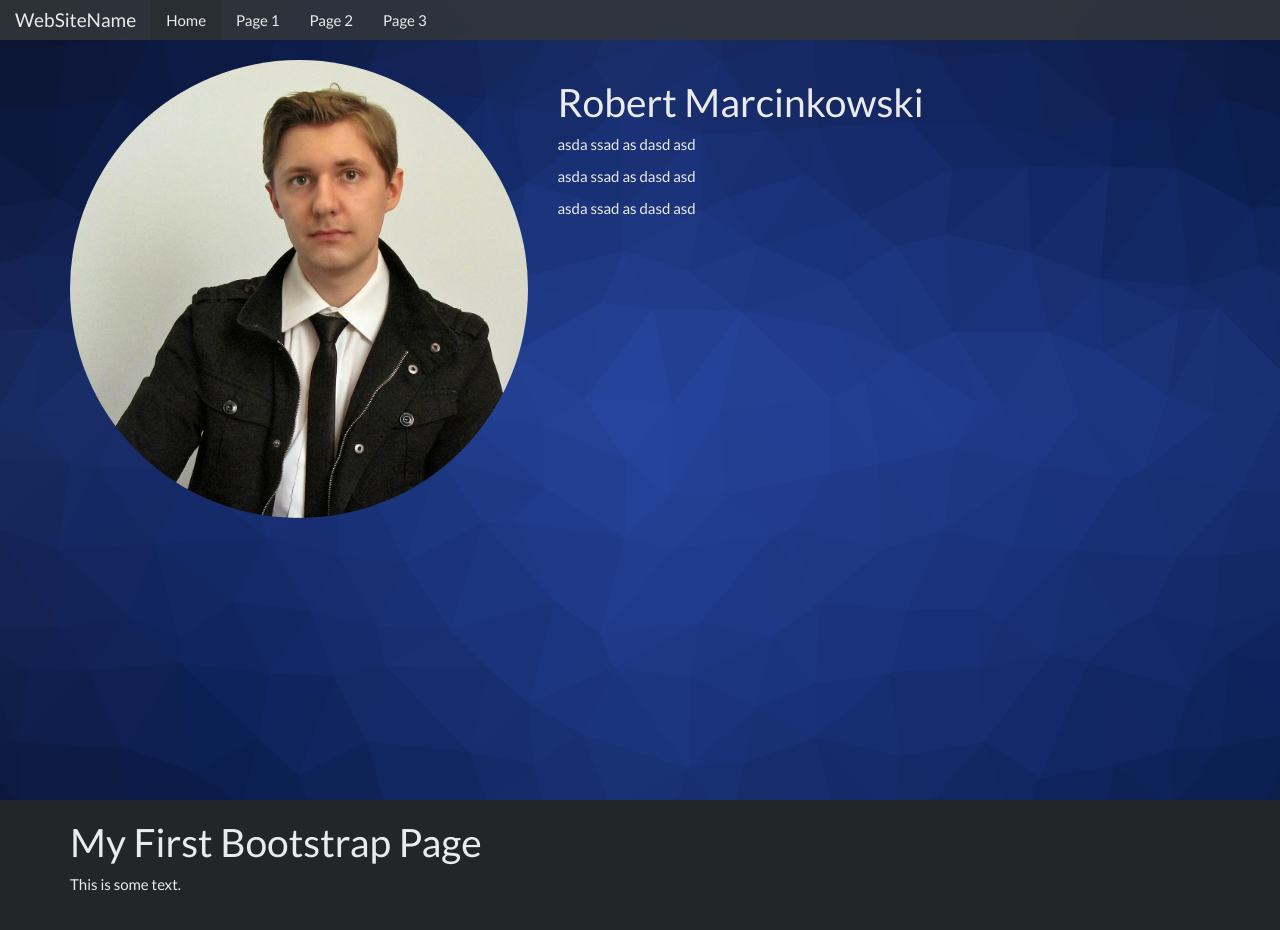
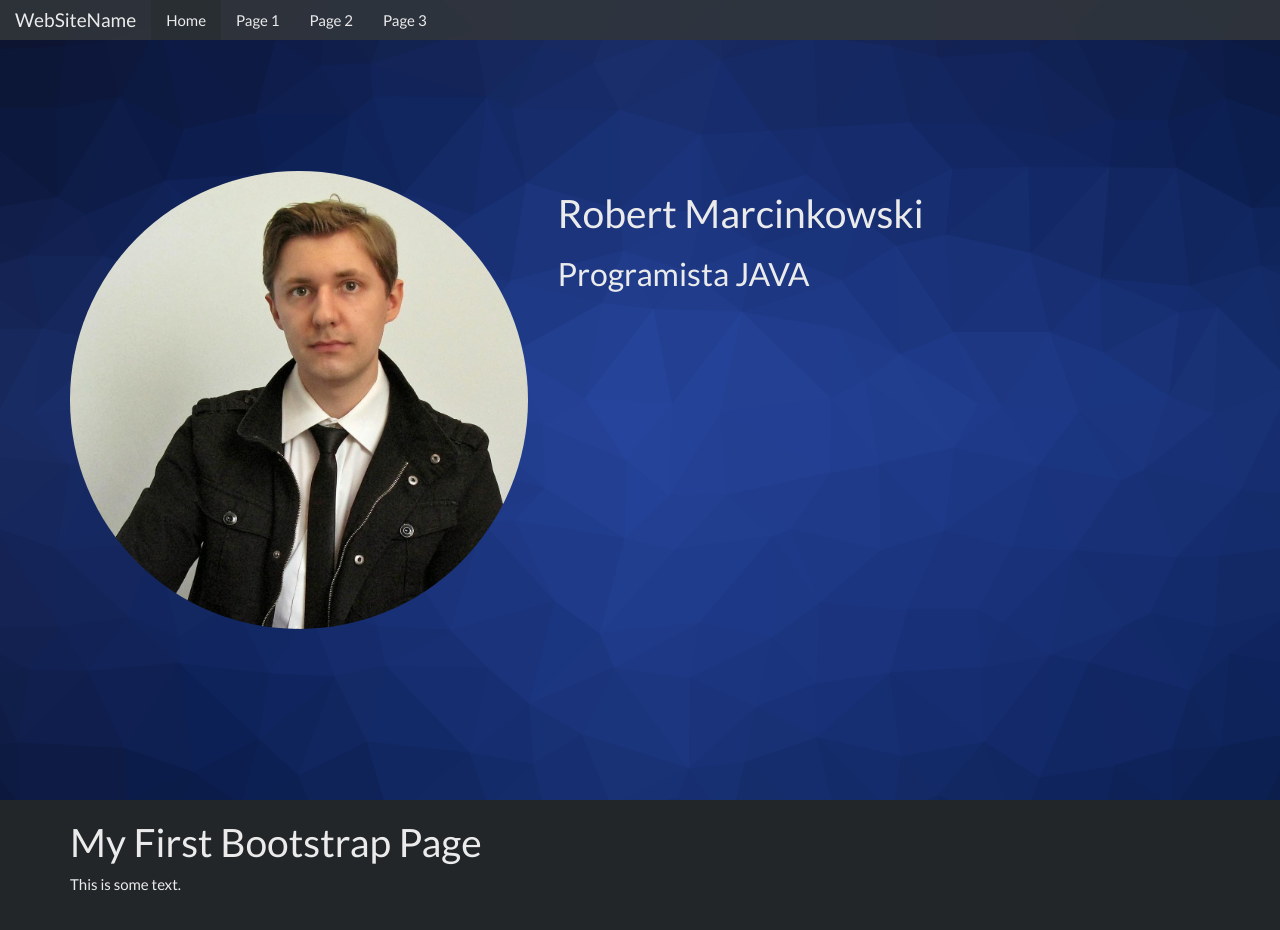
Before and after one commit to RobertMarcinkowski/PortfolioSite, a plain HTML site: page index.html in a window 1280 px wide. Shown: the top 930 px of the page. Drawn offline with Linux system fonts and the light colour scheme.

Commit message:
center content

```diff
--- a/css/style.css
+++ b/css/style.css
@@ -9,7 +9,7 @@ body {
     -o-background-size: cover;
     background-size: cover;
     min-height: 100vh;
-    padding-top: 60px;
+    /*    padding-top: 60px;*/
 }
 
 .main-effect {
@@ -18,7 +18,7 @@ body {
 }
 
 .first {
-/*        background: rgba(0, 0, 255, 1);*/
+    /*        background: rgba(0, 0, 255, 1);*/
     min-height: 500px;
 }
 
@@ -41,10 +41,19 @@ body {
     opacity: 0;
     transition: 1s;
     position: relative;
-    top: 200px;
+    top: 150px;
 }
 
 .visible {
     opacity: 1;
     top: 0;
 }
+
+.center-content {
+    min-height: 100%;
+    /* Fallback for browsers do NOT support vh unit */
+    min-height: 100vh;
+    /* These two lines are counted as one :-)       */
+    display: flex;
+    align-items: center;
+}
--- a/index.html
+++ b/index.html
@@ -52,23 +52,16 @@
 
     <div class="main">
         <div class="main-effect">
-            <div class="container">
+            <div class="container center-content">
                 <div class="row">
                     <div class="col-sm-5">
                         <img src="images/profilowe.jpg" alt="..." class="img-circle img-responsive">
-
                     </div>
                     <div class="col-sm-7">
                         <h1>Robert Marcinkowski</h1>
-                        <p>asda ssad as dasd asd </p>
-                        <p>asda ssad as dasd asd </p>
-                        <p>asda ssad as dasd asd </p>
+                        <h2>Programista JAVA</h2>
                     </div>
                 </div>
-
-
-
-
             </div>
         </div>
     </div>
--- a/js/script.js
+++ b/js/script.js
@@ -1,5 +1,3 @@
-
-
 $(window).on('load', function () {
     $('.preloader').addClass('invisible');
     $('.main-effect').addClass('visible');
@@ -17,5 +15,4 @@ $(window).scroll(function () {
     $('.main').css({
         'background-position': 'center ' + (top / 2).toFixed(2) + 'px'
     });
-
 });
```
